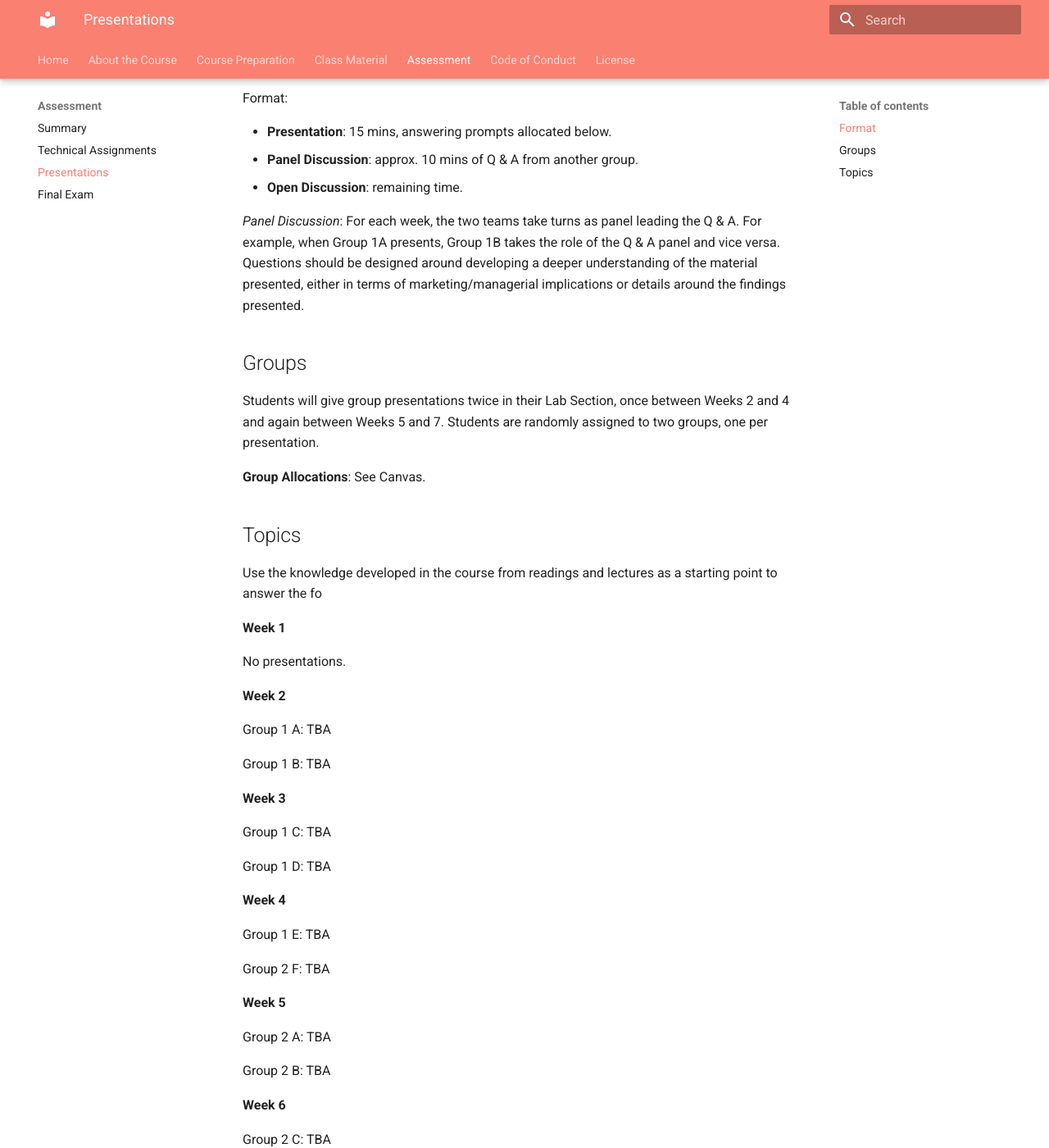
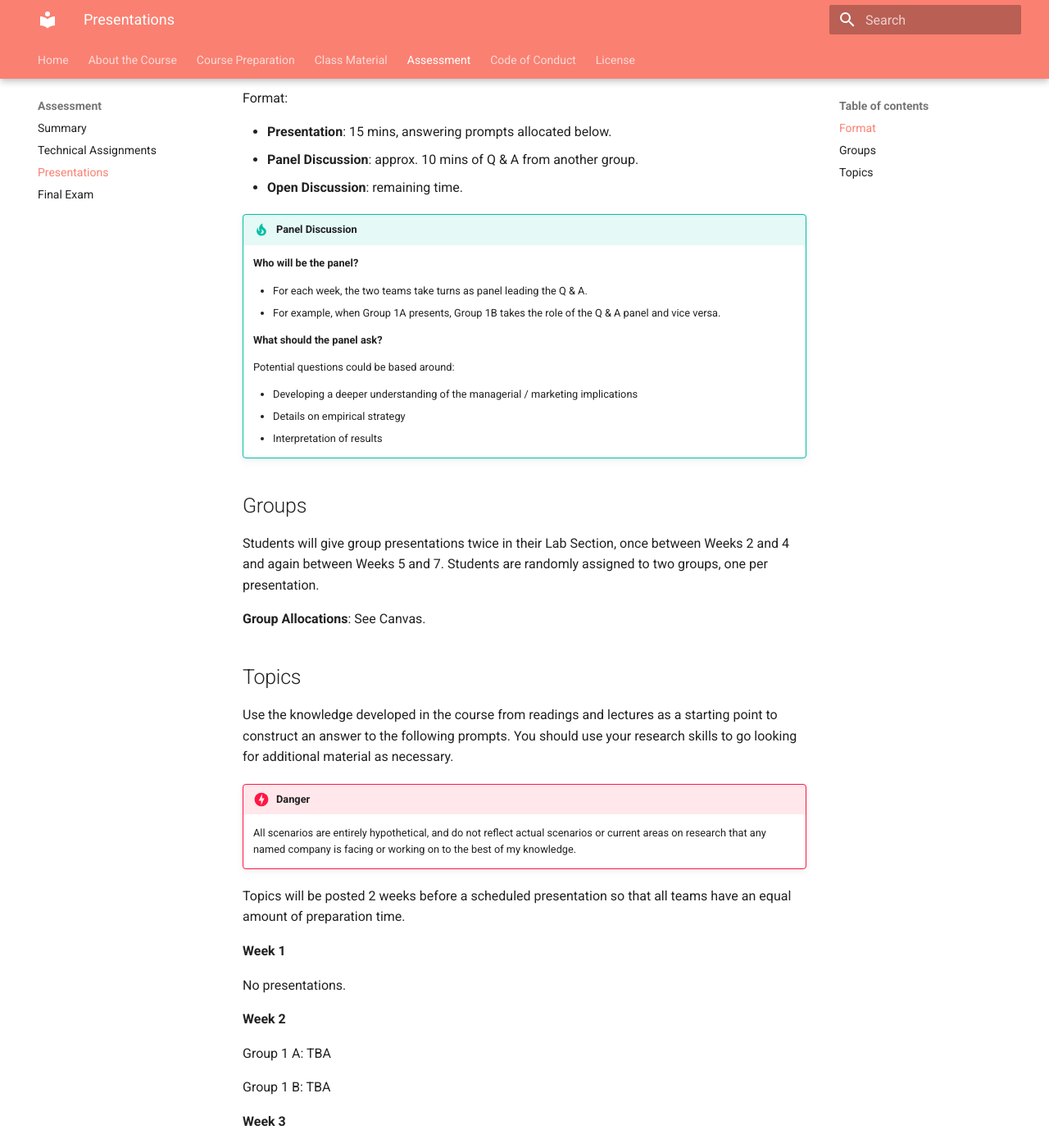
Before and after one commit to tisem-digital-marketing/2022-smwa, an MkDocs documentation site: the page built from docs/assessment/presentations.md, in a window 1280 px wide and 1400 px high, scrolled down 239 px. Shown: the whole window at 82% size. Built offline with MkDocs 1.6.1 and Material for MkDocs 9.7.7, drawn with Linux system fonts in a browser that asks for light colours; some of the changed text lies outside the part shown.

Commit message:
extend a little on group presentations

```diff
--- a/docs/assessment/presentations.md
+++ b/docs/assessment/presentations.md
@@ -8,9 +10,19 @@ Format:
 * **Panel Discussion**: approx. 10 mins of Q & A from another group.
 * **Open Discussion**: remaining time.
 
-*Panel Discussion*: For each week, the two teams take turns as panel leading the Q & A.
-For example, when Group 1A presents, Group 1B takes the role of the Q & A panel and vice versa.
-Questions should be designed around developing a deeper understanding of the material presented, either in terms of marketing/managerial implications or details around the findings presented.
+!!! tip "Panel Discussion"
+    **Who will be the panel?**
+
+    * For each week, the two teams take turns as panel leading the Q & A.
+    * For example, when Group 1A presents, Group 1B takes the role of the Q & A panel and vice versa.
+
+    **What should the panel ask?**
+
+    Potential questions could be based around:
+
+    * Developing a deeper understanding of the managerial / marketing implications
+    * Details on empirical strategy
+    * Interpretation of results
 
 ## Groups
 
@@ -21,7 +33,14 @@ Students are randomly assigned to two groups, one per presentation.
 
 ## Topics
 
-Use the knowledge developed in the course from readings and lectures as a starting point to answer the fo
+Use the knowledge developed in the course from readings and lectures as a starting point to construct an answer to the following prompts.
+You should use your research skills to go looking for additional material as necessary.
+
+!!! danger
+
+    All scenarios are entirely hypothetical, and do not reflect actual scenarios or current areas on research that any named company is facing or working on to the best of my knowledge.
+
+Topics will be posted 2 weeks before a scheduled presentation so that all teams have an equal amount of preparation time.
 
 **Week 1**
 
```
Also changed, not shown: other parts of docs/assessment/presentations.md (+2 -0 lines).
